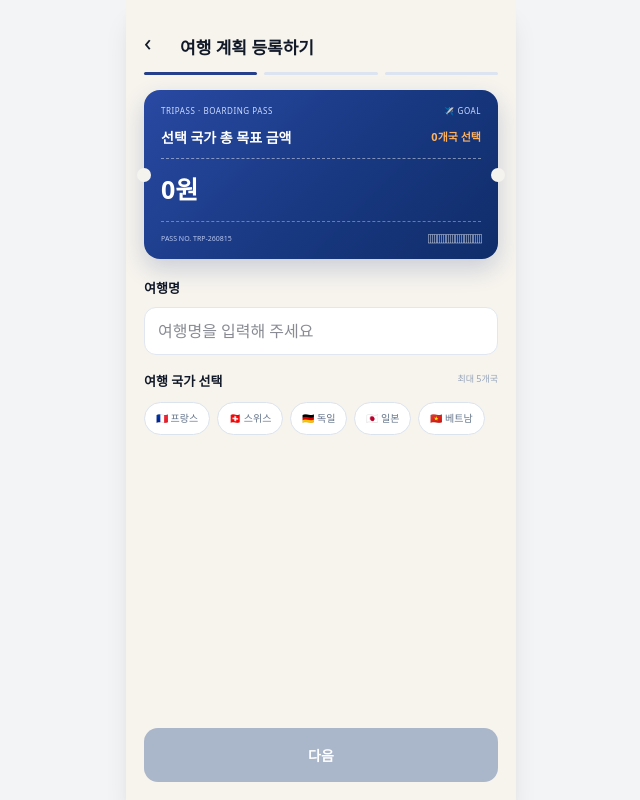
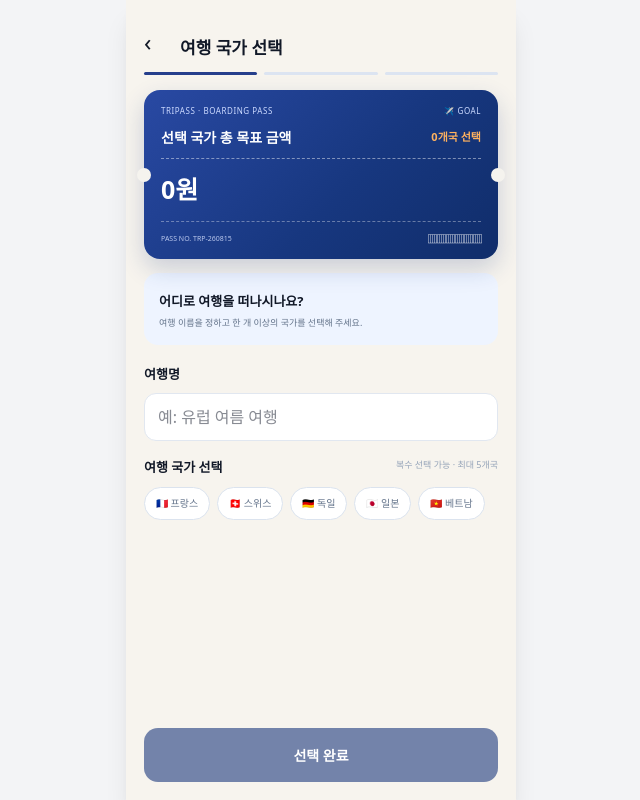
Before and after one commit to youhyun010615/KB7-TRIPass, a Vue app in the folder frontend/: page /travel/register in a window 1280 px wide. Shown: the whole page, without its empty margins (319-959 px from the left). Built offline with nearby package versions, Linux system fonts and the light colour scheme; sample sign-in values are in the browser's storage; the HTML template or start-up script is replaced by a standard one.

Commit message:
fix(home): 여행 목표 등록 화면 이동 흐름 수정 (#22)

```diff
--- a/frontend/src/views/HomeView.vue
+++ b/frontend/src/views/HomeView.vue
@@ -130,7 +130,7 @@ function formatCurrency(n) {
             <div class="mb-2 text-2xl">✈</div>
             <h2 class="text-[16px] font-extrabold">아직 등록된 여행이 없어요</h2>
             <p class="mt-2 text-[10px] leading-4 text-blue-100">여행을 등록하면 목표 금액을 설정하고<br>저축 계획까지 한 번에 도와드려요.</p>
-            <button class="w-full h-11 mt-4 rounded-xl text-[12px] font-extrabold text-white" style="background:#ff7a36" @click="router.push('/travel/register')">여행 계획 등록하기</button>
+            <button class="w-full h-11 mt-4 rounded-xl text-[12px] font-extrabold text-white" style="background:#ff7a36" @click="router.push('/savings')">여행 계획 등록하기</button>
             <div class="grid grid-cols-2 gap-3 mt-4 text-left">
               <div><span class="block text-[8px] text-blue-200">보유 총자산</span><b class="text-[14px]">12,500,000원</b></div>
               <div class="border-l border-white/20 pl-3"><span class="block text-[8px] text-blue-200">연결 계좌</span><b class="text-[14px]">2개</b></div>
--- a/frontend/src/views/travel/TravelRegisterView.vue
+++ b/frontend/src/views/travel/TravelRegisterView.vue
@@ -8,20 +8,35 @@ import { useTravelStore } from '@/stores/travel'
 const router = useRouter()
 const store = useTravelStore()
 const step = ref(1)
+const registrationStage = ref('country')
 const dateTarget = ref(null)
 const showValidation = ref(false)
 const money = (value) => Number(value || 0).toLocaleString('ko-KR')
 const dateLabel = (value) => value ? value.replaceAll('-', '.') : '여행 날짜 선택'
-const stepTitle = computed(() => ['여행 계획 등록하기', '총 여행 목표 금액', '여행 자금 반영 계좌'][step.value - 1])
+const stepTitle = computed(() => {
+  if (step.value === 1) return registrationStage.value === 'country' ? '여행 국가 선택' : '여행 계획 등록하기'
+  return ['총 여행 목표 금액', '여행 자금 반영 계좌'][step.value - 2]
+})
 
 function next() {
   showValidation.value = true
-  if (step.value === 1 && store.canReviewPlan) { step.value = 2; showValidation.value = false }
+  if (step.value === 1 && registrationStage.value === 'country') {
+    if (store.tripName.trim() && store.selectedPlans.length) {
+      registrationStage.value = 'details'
+      showValidation.value = false
+      window.scrollTo({ top: 0, behavior: 'smooth' })
+    }
+  }
+  else if (step.value === 1 && store.canReviewPlan) { step.value = 2; showValidation.value = false; window.scrollTo({ top: 0, behavior: 'smooth' }) }
   else if (step.value === 2) step.value = 3
 }
 
 function back() {
-  if (step.value > 1) step.value -= 1
+  if (step.value === 1 && registrationStage.value === 'details') {
+    registrationStage.value = 'country'
+    showValidation.value = false
+  }
+  else if (step.value > 1) step.value -= 1
   else router.back()
 }
 
@@ -40,12 +55,20 @@ function finish() {
         <strong class="total-money">{{ money(store.totalTargetAmount) }}원</strong>
       </TravelTicket>
 
-      <label class="field"><span>여행명</span><input v-model="store.tripName" placeholder="여행명을 입력해 주세요"><small v-if="showValidation && !store.tripName.trim()">여행명을 입력해 주세요.</small></label>
-      <section class="country-section"><div class="section-title"><h2>여행 국가 선택</h2><span>최대 5개국</span></div>
-        <div class="chips"><button v-for="country in store.countries" :key="country.code" :class="{ selected: store.selectedCountryCodes.includes(country.code) }" @click="store.toggleCountry(country.code)">{{ country.flag }} {{ country.name }}</button></div>
-        <p v-if="showValidation && !store.selectedPlans.length" class="error-text">여행 국가를 한 개 이상 선택해 주세요.</p>
-      </section>
+      <template v-if="registrationStage === 'country'">
+        <section class="guide-card"><b>어디로 여행을 떠나시나요?</b><p>여행 이름을 정하고 한 개 이상의 국가를 선택해 주세요.</p></section>
+        <label class="field"><span>여행명</span><input v-model="store.tripName" placeholder="예: 유럽 여름 여행"><small v-if="showValidation && !store.tripName.trim()">여행명을 입력해 주세요.</small></label>
+        <section class="country-section"><div class="section-title"><h2>여행 국가 선택</h2><span>복수 선택 가능 · 최대 5개국</span></div>
+          <div class="chips"><button v-for="country in store.countries" :key="country.code" :class="{ selected: store.selectedCountryCodes.includes(country.code) }" @click="store.toggleCountry(country.code)">{{ country.flag }} {{ country.name }}</button></div>
+          <p v-if="showValidation && !store.selectedPlans.length" class="error-text">여행 국가를 한 개 이상 선택해 주세요.</p>
+        </section>
+        <div v-if="store.selectedPlans.length" class="selection-summary"><strong>{{ store.selectedPlans.length }}개국을 선택했어요</strong><span>{{ store.selectedPlans.map(plan => plan.name).join(' · ') }}</span></div>
+        <button class="primary-cta" :class="{ inactive: !store.tripName.trim() || !store.selectedPlans.length }" @click="next">선택 완료</button>
+      </template>
 
+      <template v-else>
+      <section class="plan-guide"><div><b>{{ store.tripName }}</b><span>{{ store.selectedPlans.length }}개국 여행</span></div><button @click="registrationStage = 'country'">국가 다시 선택</button></section>
+      <p class="detail-help">국가별 여행 날짜와 목표 예산을 입력해 주세요.</p>
       <section v-for="plan in store.selectedPlans" :key="plan.code" class="country-card" :style="{ '--accent': plan.accent }">
         <header><div><span>{{ plan.flag }}</span><strong>{{ plan.name }}</strong><small>{{ plan.city }}</small></div><button @click="store.toggleCountry(plan.code)">삭제</button></header>
         <button class="date-row" @click="dateTarget = plan"><span>여행 날짜</span><b>{{ plan.startDate ? `${dateLabel(plan.startDate)} ~ ${dateLabel(plan.endDate)}` : '날짜 선택' }}</b><span>▣</span></button>
@@ -54,7 +77,9 @@ function finish() {
         <p v-if="showValidation && store.planError(plan)" class="card-error">⚠ {{ store.planError(plan) }}</p>
       </section>
       <p v-if="showValidation && store.hasDateCollision" class="collision">⚠ 국가별 여행 날짜가 겹쳐요. 일정을 다시 확인해 주세요.</p>
-      <button class="primary-cta" :disabled="!store.canReviewPlan" @click="next">다음</button>
+      <p v-if="showValidation && !store.canReviewPlan && !store.hasDateCollision" class="validation-summary">위의 필수 항목을 모두 입력하면 다음 단계로 이동할 수 있어요.</p>
+      <button class="primary-cta" :class="{ inactive: !store.canReviewPlan }" @click="next">다음</button>
+      </template>
     </template>
 
     <template v-else-if="step === 2">
@@ -92,9 +117,11 @@ function finish() {
 <style scoped>
 .register-page { min-height:100vh; padding:0 18px 96px; color:#111827; background:#f7f4ee; }.page-header { height:72px; display:grid; grid-template-columns:36px 1fr 36px; align-items:end; padding-bottom:12px; }.page-header button { border:0; background:none; text-align:left; font-size:24px; }.page-header h1 { font-size:17px; font-weight:800; }.steps { display:flex; gap:7px; margin:0 0 15px; }.steps i { flex:1; height:3px; border-radius:2px; background:#dce4f1; }.steps i.active { background:#263f8c; }
 .total-money { display:block; margin:9px 0 2px; font-size:25px; }.field { display:block; margin-top:16px; }.field>span,.section-title h2,.country-summary h2,.account-list h2 { font-size:13px; font-weight:800; }.field input { width:100%; height:48px; margin-top:8px; padding:0 13px; border:1px solid #e1e7f0; border-radius:12px; background:#fff; }.field small,.error-text { display:block; margin-top:5px; color:#e5484d; font-size:9px; }
+.guide-card { margin-top:14px; padding:15px; border-radius:14px; background:#eef4ff; }.guide-card b { font-size:13px; }.guide-card p { margin-top:4px; color:#64748b; font-size:9px; }.selection-summary { display:flex; flex-direction:column; gap:4px; margin-top:16px; padding:14px; border:1px solid #cbd9ee; border-radius:14px; background:#fff; }.selection-summary strong { color:#263f8c; font-size:12px; }.selection-summary span { color:#64748b; font-size:9px; }
+.plan-guide { display:flex; align-items:center; justify-content:space-between; margin-top:14px; padding:13px 14px; border-radius:14px; background:#fff; box-shadow:0 4px 12px rgba(20,35,70,.05); }.plan-guide div { display:flex; flex-direction:column; gap:3px; }.plan-guide b { font-size:12px; }.plan-guide span { color:#64748b; font-size:9px; }.plan-guide button { border:0; color:#0066ff; background:none; font-size:9px; font-weight:700; }.detail-help { margin:14px 0 2px; color:#64748b; font-size:10px; }
 .country-section { margin-top:17px; }.section-title { display:flex; justify-content:space-between; }.section-title span { color:#94a3b8; font-size:9px; }.chips { display:flex; flex-wrap:wrap; gap:7px; margin-top:10px; }.chips button { padding:8px 11px; border:1px solid #dbe3ee; border-radius:18px; color:#64748b; background:#fff; font-size:10px; }.chips button.selected { border-color:#263f8c; color:#fff; background:#263f8c; }
 .country-card { margin-top:12px; padding:14px; border:1px solid #e0e7f0; border-left:4px solid var(--accent); border-radius:16px; background:#fff; box-shadow:0 5px 14px rgba(20,35,70,.05); }.country-card header,.country-card header div { display:flex; align-items:center; gap:7px; }.country-card header small { color:#94a3b8; font-size:9px; }.country-card header button { margin-left:auto; border:0; color:#e5484d; background:none; font-size:9px; }.date-row { display:flex; width:100%; align-items:center; gap:8px; margin-top:13px; padding:11px; border:1px solid #e4eaf2; border-radius:11px; background:#fafcff; }.date-row span { color:#64748b; font-size:9px; }.date-row b { margin-left:auto; color:#263f8c; font-size:10px; }.budget-info { margin-top:10px; color:#64748b; font-size:9px; }.budget-info b { margin-left:5px; color:#0066ff; }.budget-input { display:flex; align-items:center; gap:8px; margin-top:8px; padding:7px 10px; border:1px solid #cbd9ee; border-radius:10px; }.budget-input span { font-size:9px; }.budget-input input { min-width:0; flex:1; border:0; outline:none; text-align:right; font-weight:800; }.budget-input em { color:#94a3b8; font-size:9px; font-style:normal; }.card-error,.collision { margin-top:8px; padding:8px; border-radius:8px; color:#e5484d; background:#fff0f0; font-size:9px; }.collision { margin-bottom:8px; }
 .country-summary,.account-list { margin-bottom:14px; }.country-summary h2,.account-list h2 { margin-bottom:10px; }.country-summary article { display:flex; align-items:center; gap:9px; margin-top:8px; padding:13px; border-left:4px solid var(--accent); border-radius:12px; background:#fff; box-shadow:0 4px 13px rgba(20,35,70,.06); }.country-summary article div { display:flex; flex-direction:column; gap:4px; }.country-summary article small { color:#94a3b8; font-size:8px; }.country-summary article>b { margin-left:auto; font-size:12px; }.grand-total { margin:14px 0 5px; text-align:center; font-size:28px; font-weight:800; }.ticket-note { color:#cbd9ff; text-align:center; font-size:9px; }
 .ticket-label { display:block; margin-top:7px; color:#cbd9ff; font-size:9px; }.account-list { margin-top:17px; }.account-list>p { margin-top:-5px; color:#64748b; font-size:9px; }.account-list article { margin-top:10px; padding:14px; border:1px solid #e0e7f0; border-radius:15px; background:#fff; }.account-list article.selected { border:2px solid #0066ff; }.account-head { display:flex; align-items:center; gap:9px; }.check { display:grid; place-items:center; width:21px; height:21px; border:1px solid #ccd6e5; border-radius:6px; color:#fff; background:#fff; }.selected .check { border-color:#0066ff; background:#0066ff; }.account-head div { display:flex; flex-direction:column; gap:3px; }.account-head strong { font-size:11px; }.account-head small,.balance { color:#94a3b8; font-size:8px; }.balance { margin:10px 0; }.balance b { float:right; color:#111827; }.account-list label { display:flex; align-items:center; padding:9px 10px; border-radius:9px; background:#f6f8fc; }.account-list label span { color:#64748b; font-size:8px; }.account-list input { min-width:0; flex:1; border:0; outline:none; text-align:right; color:#0066ff; background:transparent; font-weight:800; }.account-list em { margin-left:4px; color:#94a3b8; font-size:9px; font-style:normal; }
-.primary-cta { position:fixed; z-index:10; left:50%; bottom:18px; transform:translateX(-50%); width:min(354px,calc(100% - 36px)); height:54px; border:0; border-radius:14px; color:#fff; background:#263f8c; font-size:14px; font-weight:800; }.primary-cta:disabled { color:#fff; background:#aab6ca; }
+.validation-summary { margin:10px 0 4px; padding:10px; border-radius:10px; color:#d97706; background:#fff7ed; font-size:9px; text-align:center; }.primary-cta { position:fixed; z-index:10; left:50%; bottom:18px; transform:translateX(-50%); width:min(354px,calc(100% - 36px)); height:54px; border:0; border-radius:14px; color:#fff; background:#263f8c; font-size:14px; font-weight:800; }.primary-cta.inactive { background:#7383aa; }
 </style>
```
